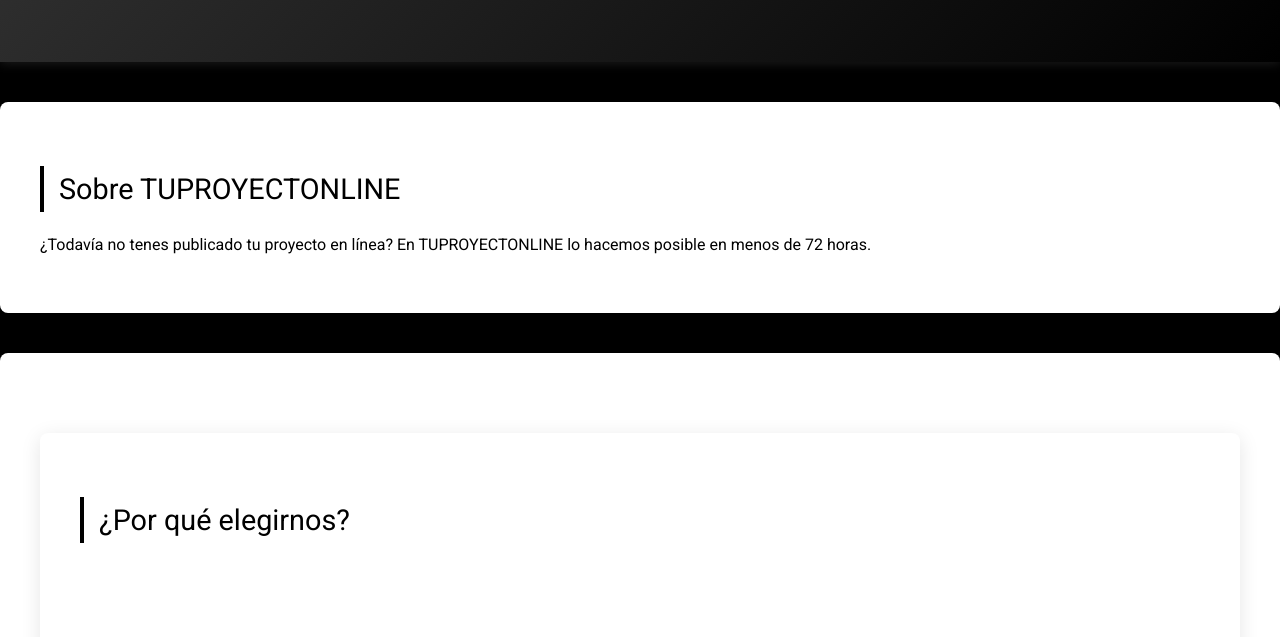
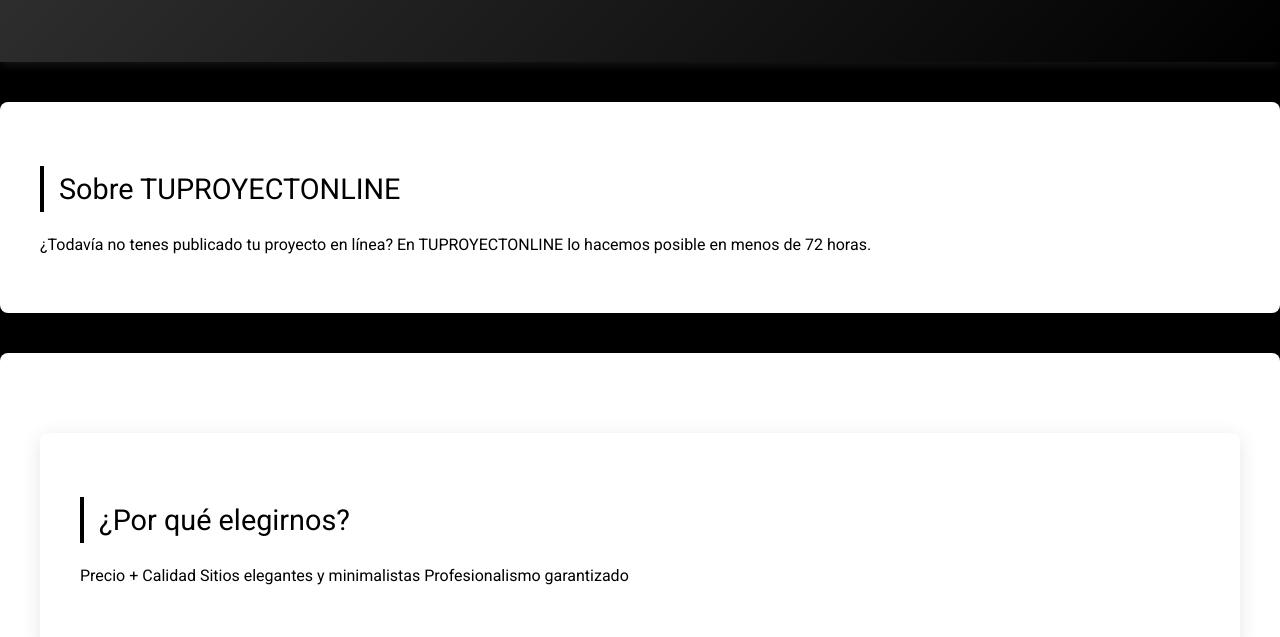
Before and after one commit to digitalstudyom-arch/tuproyectonline, a plain HTML site: page index.html in a window 1280 px wide. Shown: the part 163-800 px from the top of the page. Drawn offline with Linux system fonts and the light colour scheme.

Commit message:
Update index.html

```diff
--- a/index.html
+++ b/index.html
@@ -100,11 +100,11 @@
     <section id="puntos-fuertes">
     <section id="descripcion">
         <h2>¿Por qué elegirnos?</h2>
-        <p>        <ul>
-            <li>Precio + Calidad</li>
-            <li>Sitios elegantes y minimalistas</li>
-            <li>Profesionalismo garantizado</li>
-        </ul></p>
+        <p>
+            Precio + Calidad
+            Sitios elegantes y minimalistas
+            Profesionalismo garantizado
+        </p>
     </section>
 
         <section id="contacto">
```
